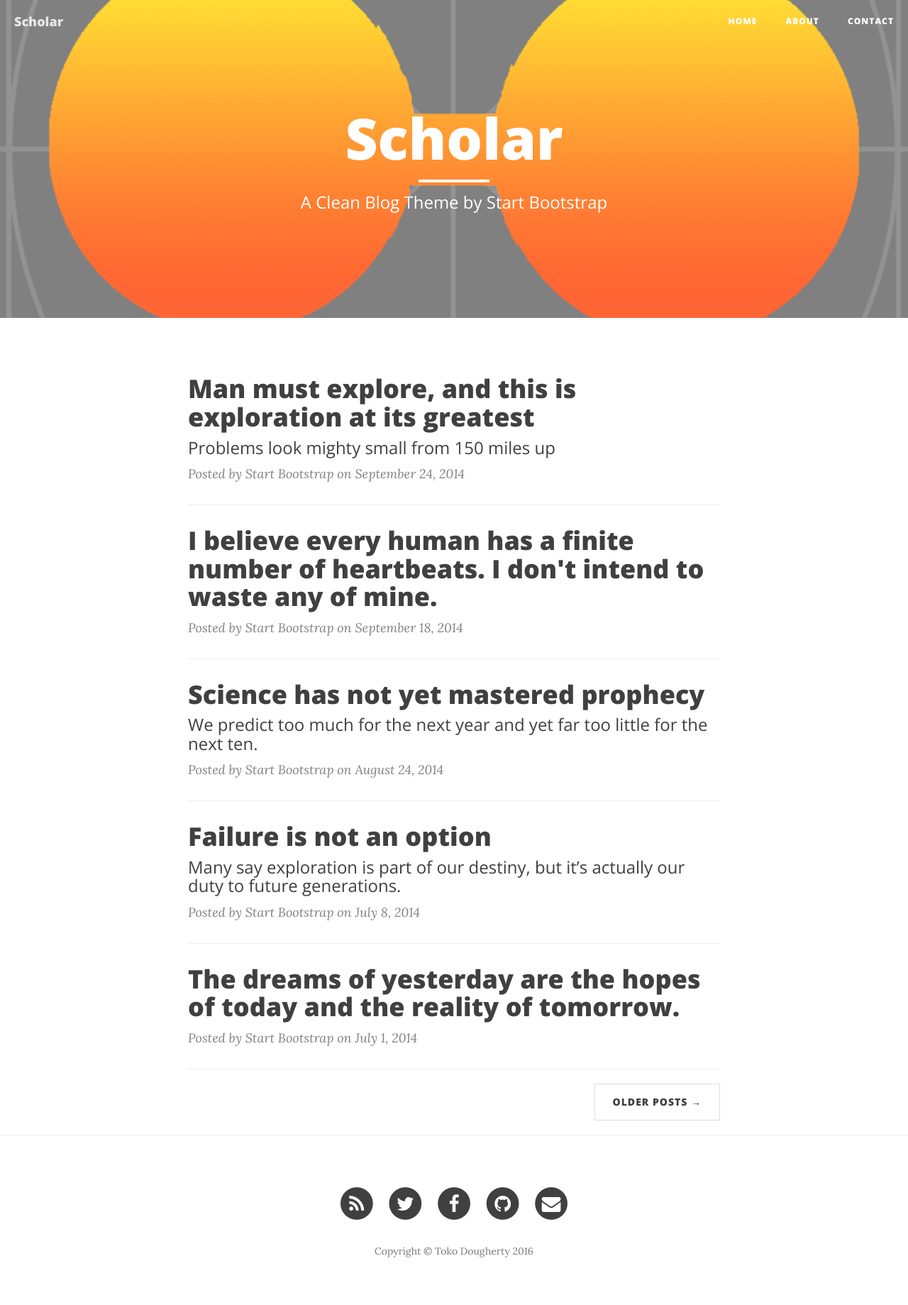
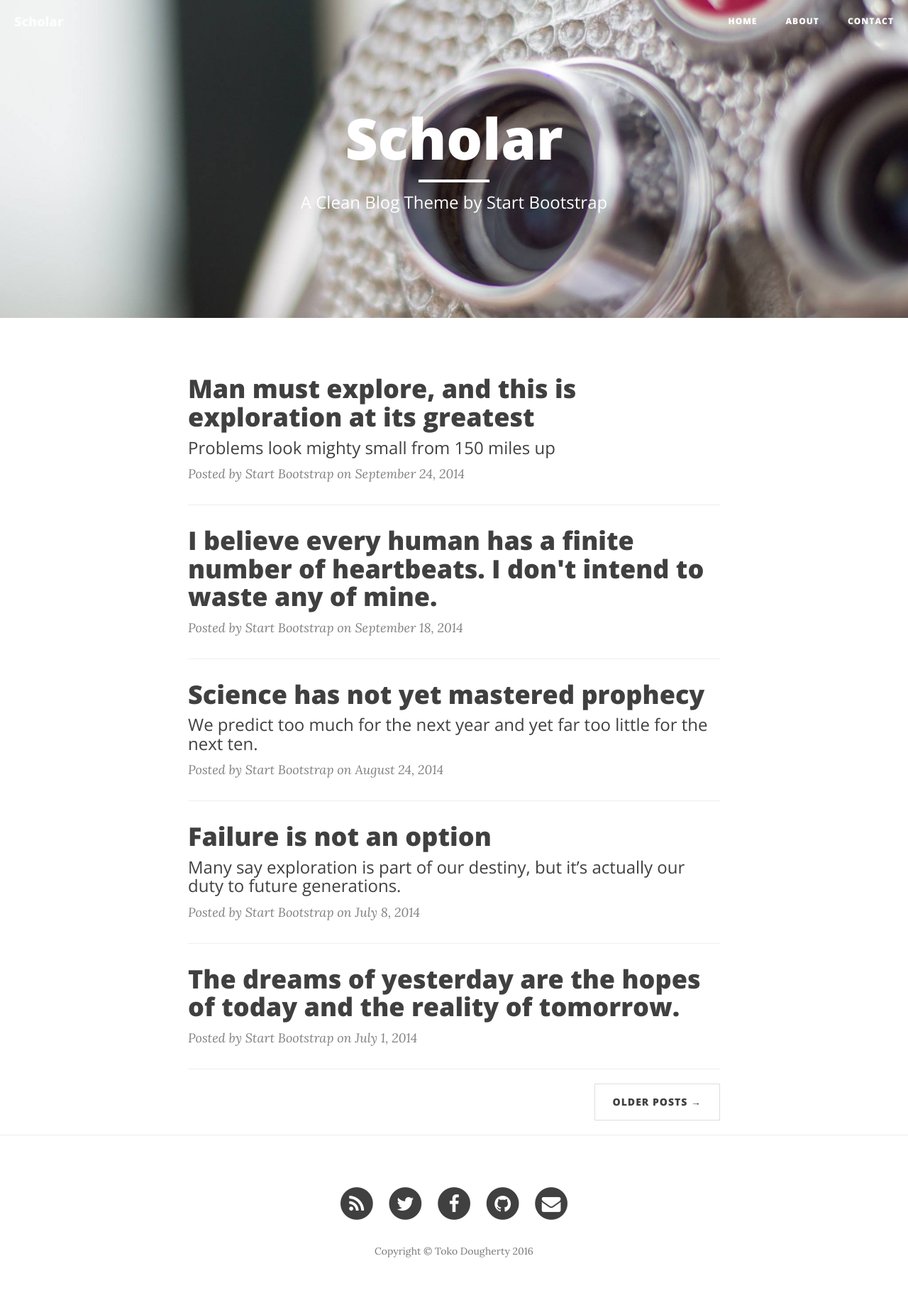
Before and after one commit to Heinrici/Heinrici.github.io, a Jekyll site: the page built from index.html, in a window 1280 px wide. Shown: the whole page at 71% size. Built offline with Jekyll 4.4.1, drawn with Linux system fonts in a browser that asks for light colours; nearby versions of some CDN libraries; the list of posts is cut into pages by our own code.

Commit message:
changed header

```diff
--- a/_config.yml
+++ b/_config.yml
@@ -1,6 +1,6 @@
 # Site settings
 title: Scholar
-header-img: img/favicon.ico
+header-img: img/header-img.jpg
 email: toko.dougherty@gmail.com
 copyright_name: Toko Dougherty
 description: "Rebel to the system, cause the system sucks."
```
Also changed, not shown: img/header-img.jpg (added).
